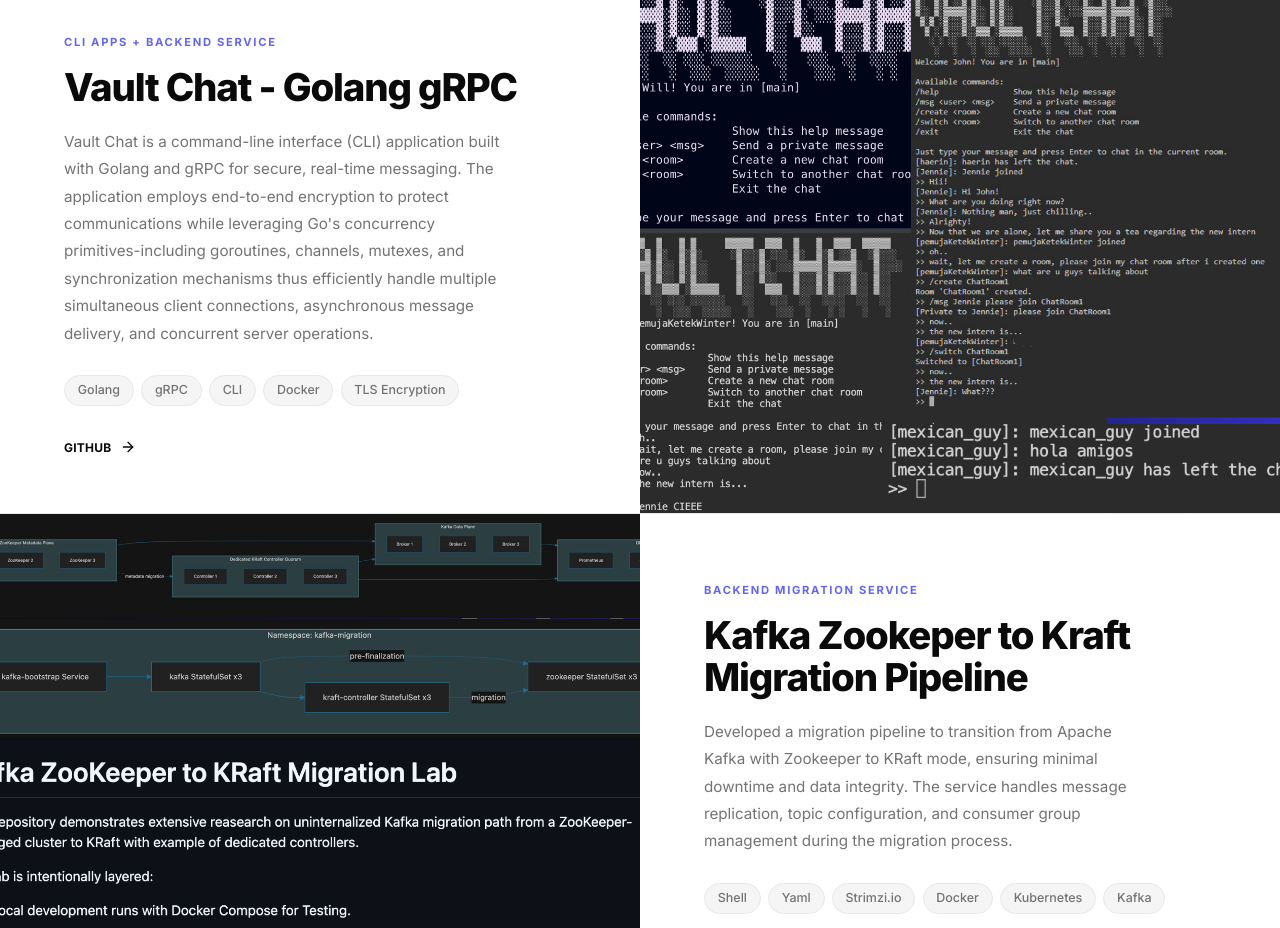
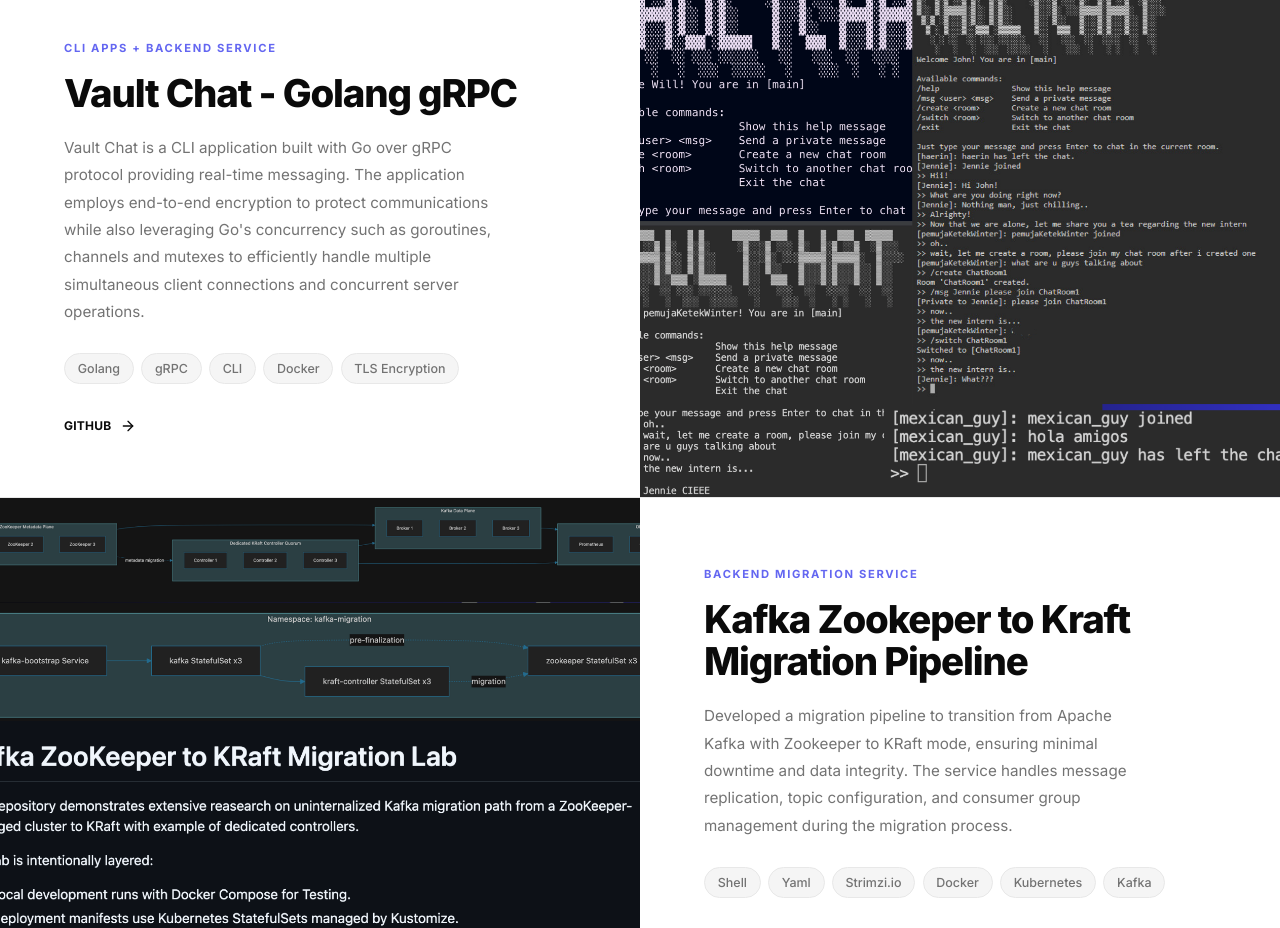
Before and after one commit to nocturnalnerds/portfolioFE, a React (Vite) app: page / in a window 1280 px wide. Shown: the part 6000-6928 px from the top of the page. Built offline with nearby package versions, Linux system fonts and the light colour scheme.

Commit message:
fix: several typo

```diff
--- a/src/data/portfolio.ts
+++ b/src/data/portfolio.ts
@@ -163,7 +163,7 @@ export const projects: Project[] = [
     title: "Vault Chat - Golang gRPC",
     category: "CLI Apps + Backend Service",
     description:
-      "Vault Chat is a command-line interface (CLI) application built with Golang and gRPC for secure, real-time messaging. The application employs end-to-end encryption to protect communications while leveraging Go's concurrency primitives-including goroutines, channels, mutexes, and synchronization mechanisms thus efficiently handle multiple simultaneous client connections, asynchronous message delivery, and concurrent server operations.",
+      "Vault Chat is a CLI application built with Go over gRPC protocol providing real-time messaging. The application employs end-to-end encryption to protect communications while also leveraging Go's concurrency such as goroutines, channels and mutexes to efficiently handle multiple simultaneous client connections and concurrent server operations.",
     tech: ["Golang", "gRPC", "CLI", "Docker", "TLS Encryption"],
     github: "https://github.com/nocturnalnerds/GoLangRPCCLIChatRoom.git",
     gradient: "linear-gradient(135deg, #43e97b 0%, #38f9d7 100%)",
@@ -176,7 +176,7 @@ export const projects: Project[] = [
     description:
       "Developed a migration pipeline to transition from Apache Kafka with Zookeeper to KRaft mode, ensuring minimal downtime and data integrity. The service handles message replication, topic configuration, and consumer group management during the migration process.",
     tech: ["Shell", "Yaml", "Strimzi.io", "Docker", "Kubernetes", "Kafka"],
-    github: "https://github.com/nocturnalnerds/project-gamma",
+    github: "https://github.com/nocturnalnerds/Internal_Kafka_Migration_ZKP_to_KRaft",
     gradient: "linear-gradient(135deg, #4facfe 0%, #00f2fe 100%)",
     imageSrc: "./porto3.png",
   },
```
